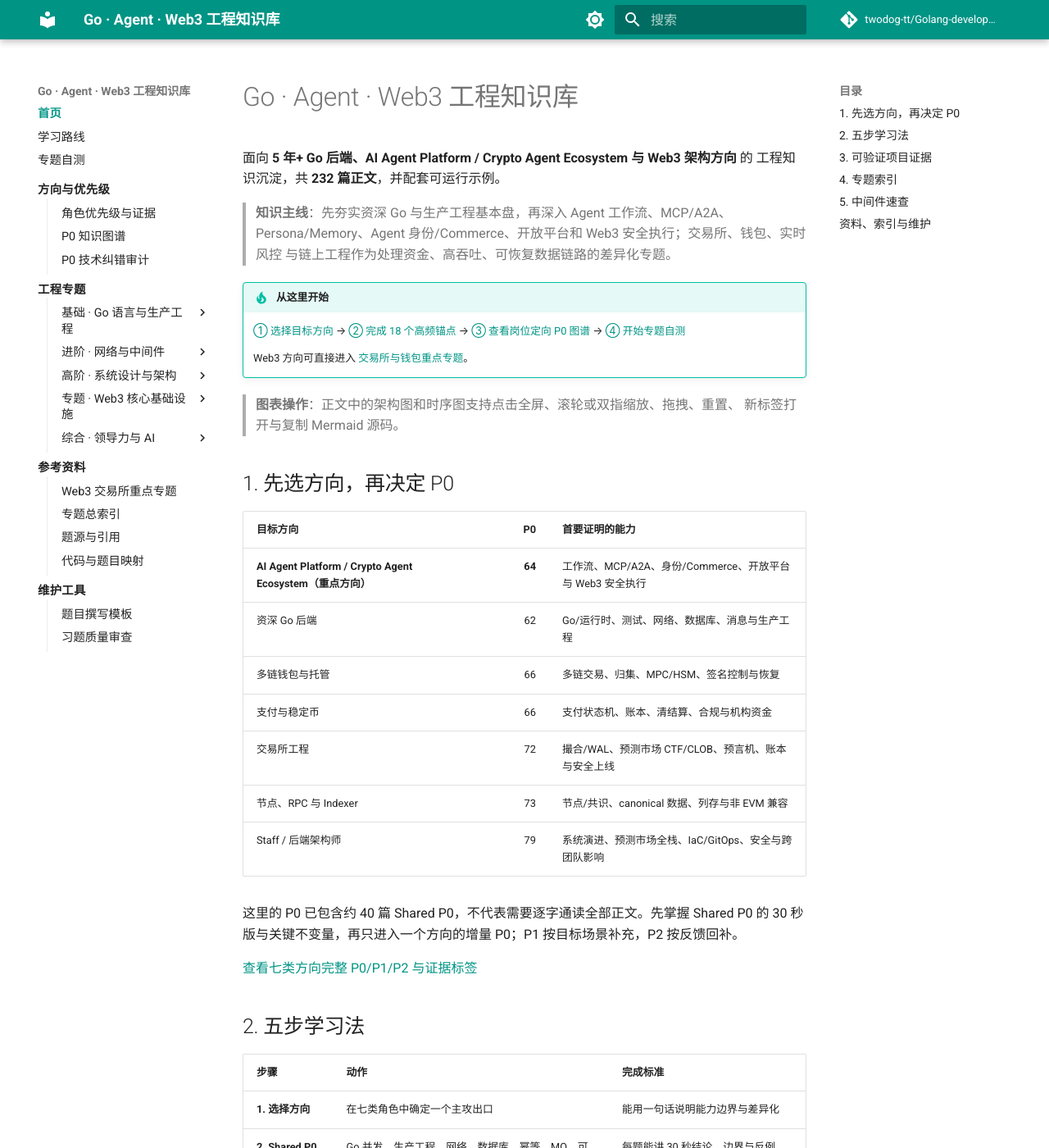
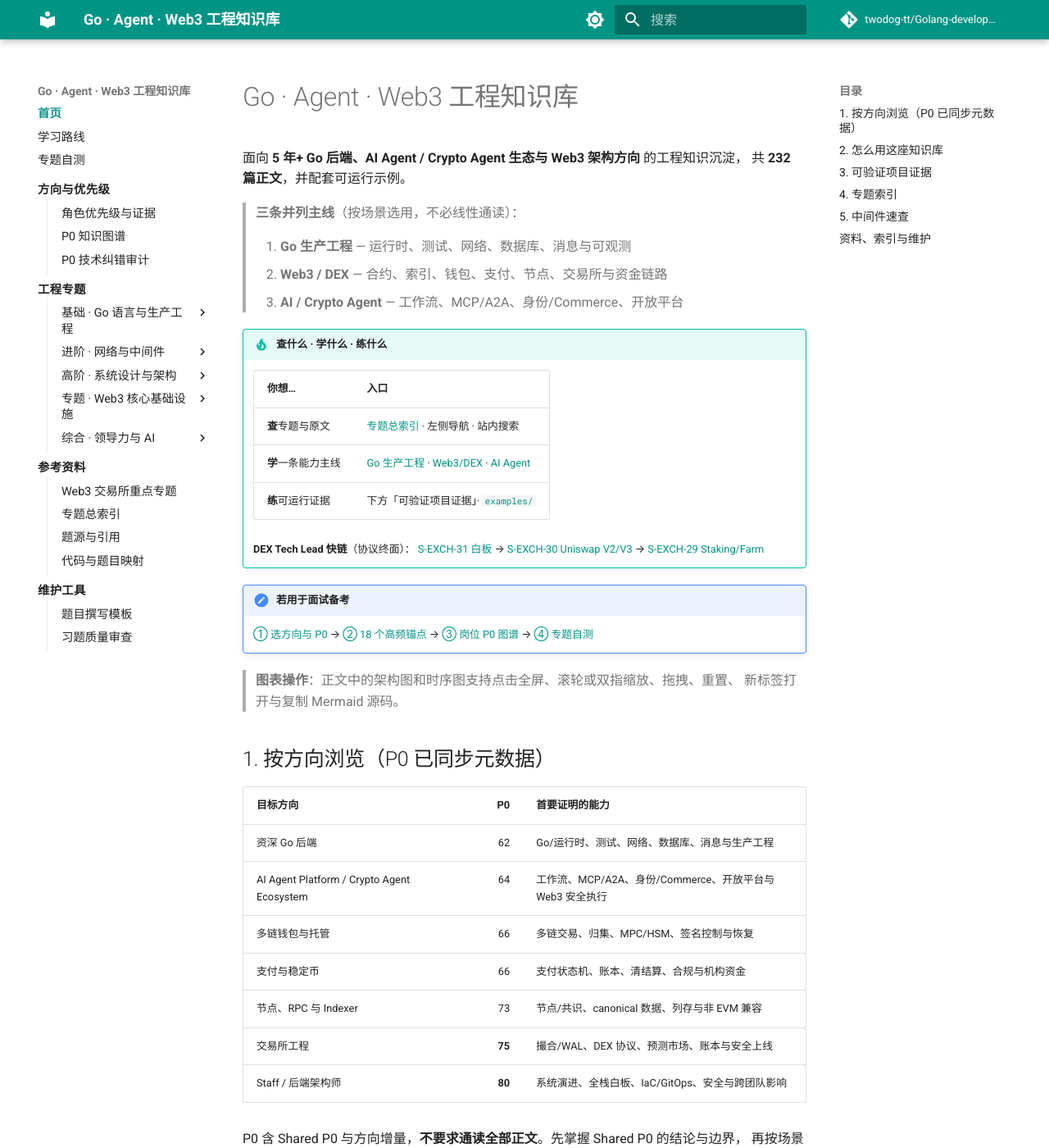
Before and after one commit to twodog-tt/Golang-development-manual, an MkDocs documentation site: the page built from docs/index.md, in a window 1280 px wide and 1400 px high. Shown: the whole window at 82% size. Built offline with MkDocs 1.6.1 and Material for MkDocs 9.7.7, drawn with Linux system fonts in a browser that asks for light colours; comment, search, counter and statistics services are not loaded; some of the changed text lies outside the part shown.

Commit message:
Reframe homepage as knowledge-base entry with three usage paths.
Lead with lookup/learn/practice, parallel Go/Web3/Agent tracks, DEX Tech Lead quick links, synced P0 counts, and demote interview flow to a secondary note.

Co-authored-by: Cursor <cursoragent@cursor.com>

```diff
--- a/docs/index.md
+++ b/docs/index.md
@@ -1,54 +1,67 @@
 # Go · Agent · Web3 工程知识库
 
-面向 **5 年+ Go 后端、AI Agent Platform / Crypto Agent Ecosystem 与 Web3 架构方向** 的
-工程知识沉淀，共 **232 篇正文**，并配套可运行示例。
+面向 **5 年+ Go 后端、AI Agent / Crypto Agent 生态与 Web3 架构方向** 的工程知识沉淀，
+共 **232 篇正文**，并配套可运行示例。
 
-> **知识主线**：先夯实资深 Go 与生产工程基本盘，再深入 Agent 工作流、MCP/A2A、
-> Persona/Memory、Agent 身份/Commerce、开放平台和 Web3 安全执行；交易所、钱包、实时风控
-> 与链上工程作为处理资金、高吞吐、可恢复数据链路的差异化专题。
+> **三条并列主线**（按场景选用，不必线性通读）：
+>
+> 1. **Go 生产工程** — 运行时、测试、网络、数据库、消息与可观测
+> 2. **Web3 / DEX** — 合约、索引、钱包、支付、节点、交易所与资金链路
+> 3. **AI / Crypto Agent** — 工作流、MCP/A2A、身份/Commerce、开放平台
 
-!!! tip "从这里开始"
+!!! tip "查什么 · 学什么 · 练什么"
 
-    [① 选择目标方向](interview/_meta/role-priority-matrix.md) →
-    [② 完成 18 个高频锚点](high-frequency-roadmap.md) →
-    [③ 查看岗位定向 P0 图谱](interview/_meta/p0-knowledge-graph.md) →
-    [④ 开始专题自测](topic-quiz.md)
+    | 你想… | 入口 |
+    |--------|------|
+    | **查**专题与原文 | [专题总索引](interview-catalog.md) · 左侧导航 · 站内搜索 |
+    | **学**一条能力主线 | [Go 生产工程](interview/16-go-production-engineering/index.md) · [Web3/DEX](web3-exchange-wallet-focus.md) · [AI Agent](interview/10-ai-engineering/index.md) |
+    | **练**可运行证据 | 下方「可验证项目证据」· [`examples/`](https://github.com/twodog-tt/Golang-development-manual/tree/master/examples) |
 
-    Web3 方向可直接进入 [交易所与钱包重点专题](web3-exchange-wallet-focus.md)。
+    **DEX Tech Lead 快链**（协议终面）：
+    [S-EXCH-31 白板](interview/14-dex-cex-engineering/S-EXCH-31-dex-tech-lead-whiteboard.md) →
+    [S-EXCH-30 Uniswap V2/V3](interview/14-dex-cex-engineering/S-EXCH-30-uniswap-v2-v3-protocol.md) →
+    [S-EXCH-29 Staking/Farm](interview/14-dex-cex-engineering/S-EXCH-29-defi-staking-liquidity-mining-yield.md)
+
+!!! note "若用于面试备考"
+
+    [① 选方向与 P0](interview/_meta/role-priority-matrix.md) →
+    [② 18 个高频锚点](high-frequency-roadmap.md) →
+    [③ 岗位 P0 图谱](interview/_meta/p0-knowledge-graph.md) →
+    [④ 专题自测](topic-quiz.md)
 
 > **图表操作**：正文中的架构图和时序图支持点击全屏、滚轮或双指缩放、拖拽、重置、
 > 新标签打开与复制 Mermaid 源码。
 
-## 1. 先选方向，再决定 P0
+## 1. 按方向浏览（P0 已同步元数据）
 
 | 目标方向 | P0 | 首要证明的能力 |
 |----------|---:|----------------|
-| **AI Agent Platform / Crypto Agent Ecosystem（重点方向）** | **64** | 工作流、MCP/A2A、身份/Commerce、开放平台与 Web3 安全执行 |
 | 资深 Go 后端 | 62 | Go/运行时、测试、网络、数据库、消息与生产工程 |
+| AI Agent Platform / Crypto Agent Ecosystem | 64 | 工作流、MCP/A2A、身份/Commerce、开放平台与 Web3 安全执行 |
 | 多链钱包与托管 | 66 | 多链交易、归集、MPC/HSM、签名控制与恢复 |
 | 支付与稳定币 | 66 | 支付状态机、账本、清结算、合规与机构资金 |
-| 交易所工程 | 72 | 撮合/WAL、预测市场 CTF/CLOB、预言机、账本与安全上线 |
 | 节点、RPC 与 Indexer | 73 | 节点/共识、canonical 数据、列存与非 EVM 兼容 |
-| Staff / 后端架构师 | 79 | 系统演进、预测市场全栈、IaC/GitOps、安全与跨团队影响 |
+| 交易所工程 | **75** | 撮合/WAL、DEX 协议、预测市场、账本与安全上线 |
+| Staff / 后端架构师 | **80** | 系统演进、全栈白板、IaC/GitOps、安全与跨团队影响 |
 
-这里的 P0 已包含约 40 篇 Shared P0，不代表需要逐字通读全部正文。先掌握 Shared P0 的
-30 秒版与关键不变量，再只进入一个方向的增量 P0；P1 按目标场景补充，P2 按反馈回补。
+P0 含 Shared P0 与方向增量，**不要求通读全部正文**。先掌握 Shared P0 的结论与边界，
+再按场景补增量；P1/P2 按项目反馈回补。
 
 [查看七类方向完整 P0/P1/P2 与证据标签](interview/_meta/role-priority-matrix.md)
 
-## 2. 五步学习法
+## 2. 怎么用这座知识库
 
 | 步骤 | 动作 | 完成标准 |
 |------|------|----------|
-| **1. 选择方向** | 在七类角色中确定一个主攻出口 | 能用一句话说明能力边界与差异化 |
-| **2. Shared P0** | Go 并发、生产工程、网络、数据库、幂等、MQ、可观测 | 每题能讲 30 秒结论、边界与反例 |
-| **3. 方向增量** | 只补目标角色的 P0，再按场景选择 P1 | 不再按统一题单平均用力 |
-| **4. 项目举证** | 用个人真实项目关联设计、代码、故障与取舍 | 明确本人职责、约束、指标和证据等级 |
-| **5. 自测与回补** | 进行专题自测，记录薄弱点 | 只回补暴露出的知识洞与错误表达 |
+| **1. 定场景** | 选 Go / Web3·DEX / Agent 之一作主入口 | 能说清要解决的工程问题 |
+| **2. 读不变量** | 先看 30 秒版 / 口述卡与反模式 | 能讲结论、边界与常见错答 |
+| **3. 跟证据** | 对照 `code_refs`、测试或 harness | 分清 explanation / test / harness 等级 |
+| **4. 串链路** | 用白板题把模块收成端到端叙事 | 能画出权威数据源与失败模式 |
+| **5. 回补缺口** | 自测或项目复盘后只补暴露的洞 | 避免平均刷完全库 |
 
-辅助入口：[18 个高频锚点](high-frequency-roadmap.md) ·
-[学习路线](learning-path-senior.md) ·
-[P0 技术纠错审计](interview/_meta/technical-corrections-audit.md) ·
+辅助：[学习路线](learning-path-senior.md) ·
+[18 个高频锚点](high-frequency-roadmap.md) ·
+[技术纠错审计](interview/_meta/technical-corrections-audit.md) ·
 [专题自测](topic-quiz.md)
 
 ## 3. 可验证项目证据
@@ -58,16 +71,15 @@
 | 确定性撮合与崩溃恢复 | [撮合引擎](interview/14-dex-cex-engineering/S-EXCH-17-runnable-deterministic-matching-engine.md) · [WAL 回放](interview/14-dex-cex-engineering/S-EXCH-18-wal-snapshot-replay.md) | [matchingengine](https://github.com/twodog-tt/Golang-development-manual/tree/master/examples/senior/matchingengine) · [walreplay](https://github.com/twodog-tt/Golang-development-manual/tree/master/examples/senior/walreplay) | `deterministic_test`：证明确定性语义与恢复测试，不冒充生产性能 |
 | 多副本 Signer Fence 与签名后端 | [Key Ceremony 与 Fencing](interview/21-security-engineering/S-SEC-02-key-ceremony-signer-fencing-recovery.md) | [signer-project](https://github.com/twodog-tt/Golang-development-manual/tree/master/examples/signer-project) | `integration_harness`：覆盖 etcd、PKCS#11/SoftHSM、跨进程 FROST；不等于真实硬件验收 |
 | 四条非 EVM 链 Adapter | [多链钱包专题](interview/17-multichain-wallet/index.md) | [Solana/Cosmos/Aptos/Sui](https://github.com/twodog-tt/Golang-development-manual/tree/master/examples/non-evm-sdk) | `integration_harness`：覆盖 fixture、故障与兼容门禁；testnet/localnet 不等于生产 |
-| Launchpad 类 DEX 全链路 | [链上 DEX + 链下 Go](interview/14-dex-cex-engineering/S-EXCH-14-web3-exchange-fullstack-architecture.md) | [EVM 合约绑定示例](https://github.com/twodog-tt/Golang-development-manual/tree/master/examples/senior/erc20bind) | `illustrative_artifact`：用于讲 Indexer、Reorg、K 线与副作用边界，不声称仓库复现完整生产系统 |
+| Launchpad / DEX 链路 | [Web3 全栈](interview/14-dex-cex-engineering/S-EXCH-14-web3-exchange-fullstack-architecture.md) · [DEX TL 白板](interview/14-dex-cex-engineering/S-EXCH-31-dex-tech-lead-whiteboard.md) | [EVM 合约绑定示例](https://github.com/twodog-tt/Golang-development-manual/tree/master/examples/senior/erc20bind) | `illustrative_artifact`：讲 Indexer、Reorg、协议边界；不声称复现完整生产 DEX |
 
-证据标签用于约束对外表达：有代码不等于生产验收，SoftHSM 不等于真实 HSM，
-localnet/testnet 也不等于主网兼容。完整定义见
+证据标签约束对外表达：有代码 ≠ 生产验收，SoftHSM ≠ 真实 HSM，
+localnet/testnet ≠ 主网兼容。完整定义见
 [角色优先级与证据标签](interview/_meta/role-priority-matrix.md)。
 
-Agent Platform 仍是知识主线；公开仓库中的
 [工作流/HITL](interview/10-ai-engineering/S-AI-09-agent-workflow-hitl-publishing.md) 与
 [Persona/Memory](interview/10-ai-engineering/S-AI-10-persona-memory-feedback-governance.md)
-目前属于结构化设计依据，不应表述成“仓库已经复现完整生产平台”。
+目前是结构化设计依据，不应表述成「仓库已复现完整生产 Agent 平台」。
 
 ## 4. 专题索引
 
```
Also changed, not shown: other parts of docs/index.md (+1 -1 lines).
